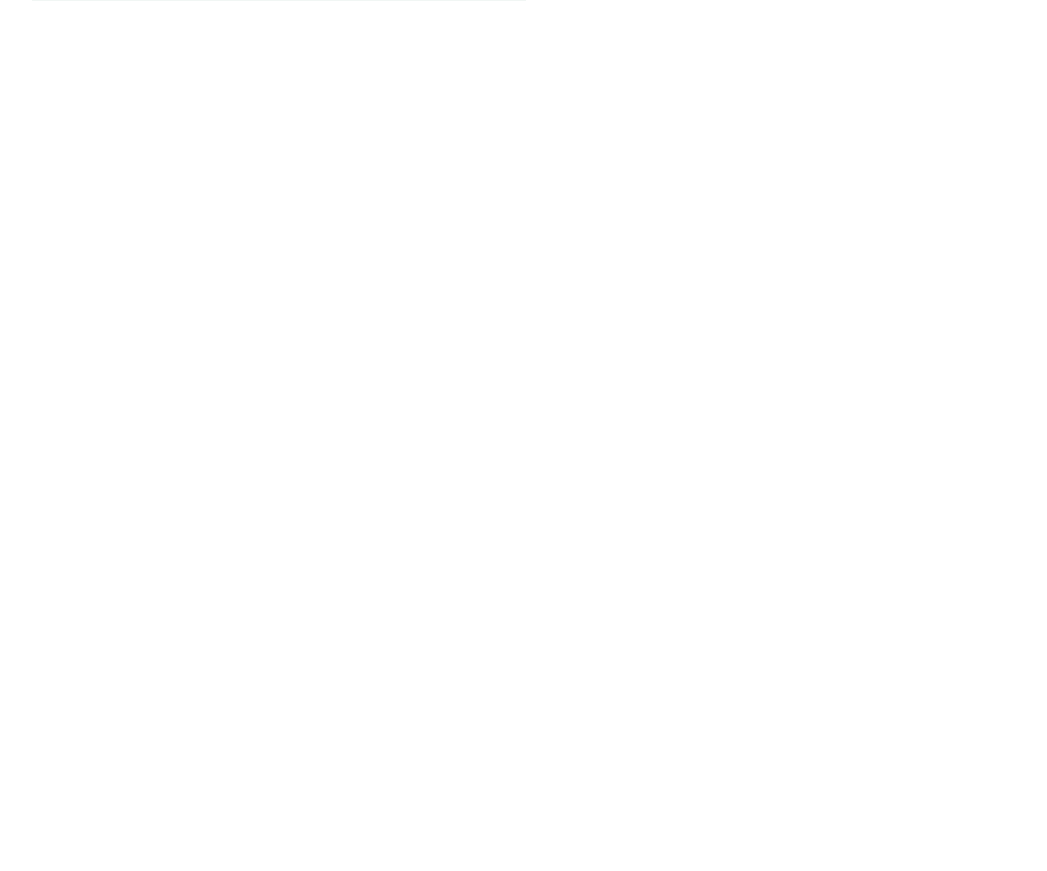
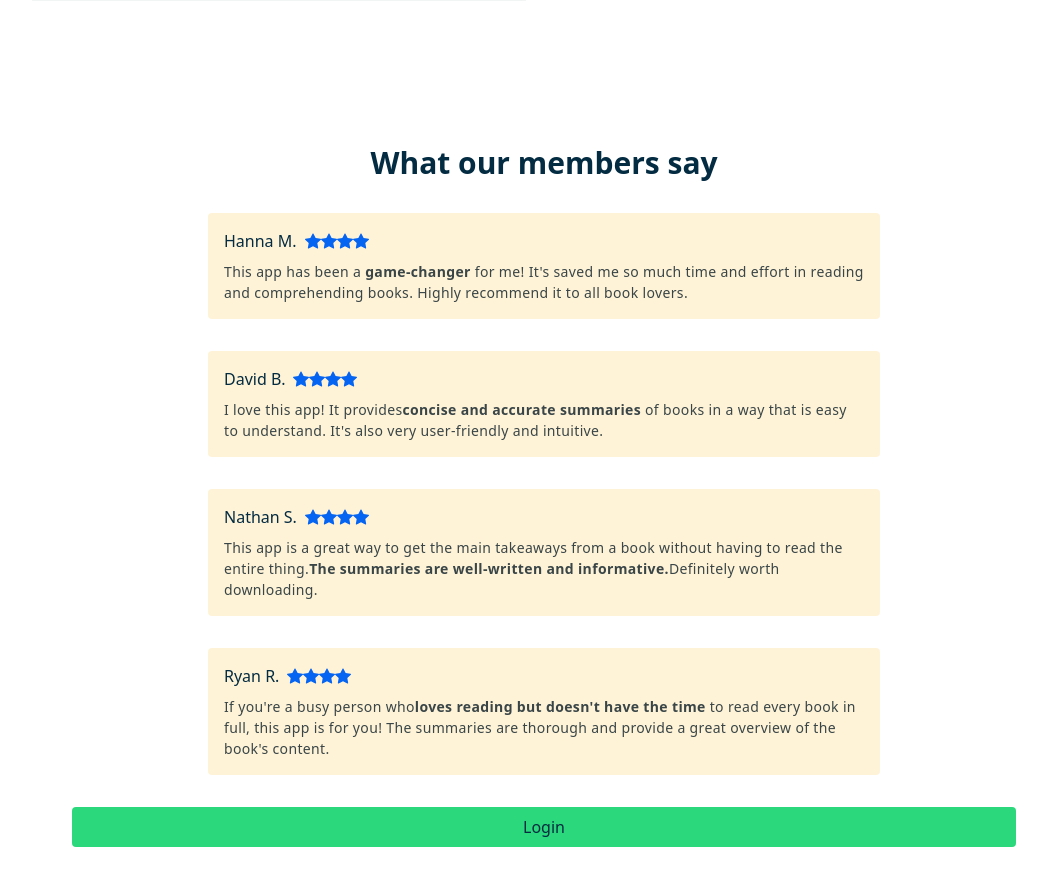
Before and after one commit to Franklin28create/jeremiah-internship, a Next.js app: page / in a window 1280 px wide. Shown: the part 1520-2391 px from the top of the page, without its empty margins (96-1143 px from the left). Before the commit the page ends 1641 px from the top, so only its background shows below. Built offline with nearby package versions, Linux system fonts and the light colour scheme.

Commit message:
Reviews section

```diff
--- a/app/components/Landing.js
+++ b/app/components/Landing.js
@@ -1,11 +1,11 @@
 export default function Landing() {
   return (
-    <section id="features">
-      <div className="px-10  mx-auto py-0 ">
-        <div className="w-full px-0 py-6">
+    <section id="landing">
+      <div className="px-10 py-0 ">
+        <div className="w-full max-w-5xl mx-auto px-0 py-6">
           <div className="flex items-center justify-between">
             <div className="flex flex-col items-center text-center max-w-135 w-full md:w-1/2">
-              <div className="text-[#032b41] text-3xl text-bold mb-6">
+              <div className="text-[#032b41] text-3xl font-bold mb-6">
                 Gain more knowledge <br />
                 in less time
               </div>
--- a/app/components/Navbar.js
+++ b/app/components/Navbar.js
@@ -3,7 +3,7 @@
 export default function Navbar() {
   return (
     <nav className="h-20">
-      <div className="flex justify-between items-center w-full h-full mx-auto py-0 px-6">
+      <div className="flex justify-between items-center w-full h-full max-w-5xl mx-auto py-0 px-6">
         <a href="/" className="max-w-52">
           <img className="w-full h-full" src="/assets/logo.png" alt="logo" />
         </a>
--- /dev/null
+++ b/app/components/Reviews.js
@@ -0,0 +1,88 @@
+import { BsStarFill } from "react-icons/bs";
+
+export default function Reviews() {
+  return (
+    <section id="reviews">
+      <div className="max-w-5xl w-full mx-auto px-0 py-6">
+        <div className="px-10 py-0 w-full">
+          <div className="text-3xl text-[#032b41] text-center mb-8 font-bold">
+            What our members say
+          </div>
+          <div className="max-w-2xl mx-auto">
+            <div className="bg-[#fff3d7] p-4 mb-8 rounded-sm font-medium">
+              <div className="text-[#032b41] flex gap-2 mb-2">
+                <div className="review__name">Hanna M.</div>
+                <div className="flex mt-1">
+                  <BsStarFill className="w-4 h-4 fill-[#0564f1]" />
+                  <BsStarFill className="w-4 h-4 fill-[#0564f1]" />
+                  <BsStarFill className="w-4 h-4 fill-[#0564f1]" />
+                  <BsStarFill className="w-4 h-4 fill-[#0564f1]" />
+                </div>
+              </div>
+              <div className="text-[#394547] tracking-wide text-sm/normal">
+                This app has been a <b>game-changer</b> for me! It's saved me so
+                much time and effort in reading and comprehending books. Highly
+                recommend it to all book lovers.
+              </div>
+            </div>
+            <div className="bg-[#fff3d7] p-4 mb-8 rounded-sm font-medium">
+              <div className="text-[#032b41] flex gap-2 mb-2">
+                <div className="review__name">David B.</div>
+                <div className="flex mt-1">
+                  <BsStarFill className="w-4 h-4 fill-[#0564f1]" />
+                  <BsStarFill className="w-4 h-4 fill-[#0564f1]" />
+                  <BsStarFill className="w-4 h-4 fill-[#0564f1]" />
+                  <BsStarFill className="w-4 h-4 fill-[#0564f1]" />
+                </div>
+              </div>
+              <div className="text-[#394547] tracking-wide text-sm/normal">
+                I love this app! It provides
+                <b>concise and accurate summaries</b> of books in a way that is
+                easy to understand. It's also very user-friendly and intuitive.
+              </div>
+            </div>
+            <div className="bg-[#fff3d7] p-4 mb-8 rounded-sm font-medium">
+              <div className="text-[#032b41] flex gap-2 mb-2">
+                <div className="review__name">Nathan S.</div>
+                <div className="flex mt-1">
+                  <BsStarFill className="w-4 h-4 fill-[#0564f1]" />
+                  <BsStarFill className="w-4 h-4 fill-[#0564f1]" />
+                  <BsStarFill className="w-4 h-4 fill-[#0564f1]" />
+                  <BsStarFill className="w-4 h-4 fill-[#0564f1]" />
+                </div>
+              </div>
+              <div className="text-[#394547] tracking-wide text-sm/normal">
+                This app is a great way to get the main takeaways from a book
+                without having to read the entire thing.
+                <b>The summaries are well-written and informative.</b>
+                Definitely worth downloading.
+              </div>
+            </div>
+            <div className="bg-[#fff3d7] p-4 mb-8 rounded-sm font-medium">
+              <div className="text-[#032b41] flex gap-2 mb-2">
+                <div className="review__name">Ryan R.</div>
+                <div className="flex mt-1">
+                  <BsStarFill className="w-4 h-4 fill-[#0564f1]" />
+                  <BsStarFill className="w-4 h-4 fill-[#0564f1]" />
+                  <BsStarFill className="w-4 h-4 fill-[#0564f1]" />
+                  <BsStarFill className="w-4 h-4 fill-[#0564f1]" />
+                </div>
+              </div>
+              <div className="text-[#394547] tracking-wide text-sm/normal">
+                If you're a busy person who
+                <b>loves reading but doesn't have the time</b> to read every
+                book in full, this app is for you! The summaries are thorough
+                and provide a great overview of the book's content.
+              </div>
+            </div>
+          </div>
+          <div className="flex justify-center">
+            <button className="bg-[#2bd97c] text-[#032b41] w-full h-10 rounded-sm text-base transition-colors duration-300 hover:bg-[#26a862] cursor-pointer flex items-center justify-center min-w-[180] max-w-[500]">
+              Login
+            </button>
+          </div>
+        </div>
+      </div>
+    </section>
+  );
+}
--- a/app/page.js
+++ b/app/page.js
@@ -1,5 +1,6 @@
 import Features from "./components/Features";
 import Landing from "./components/Landing";
+import Reviews from "./components/Reviews";
 
 
 export default function Home() {
@@ -7,6 +8,7 @@
     <div>
       <Landing />
       <Features />
+      <Reviews />
     </div>
   );
 }
```
